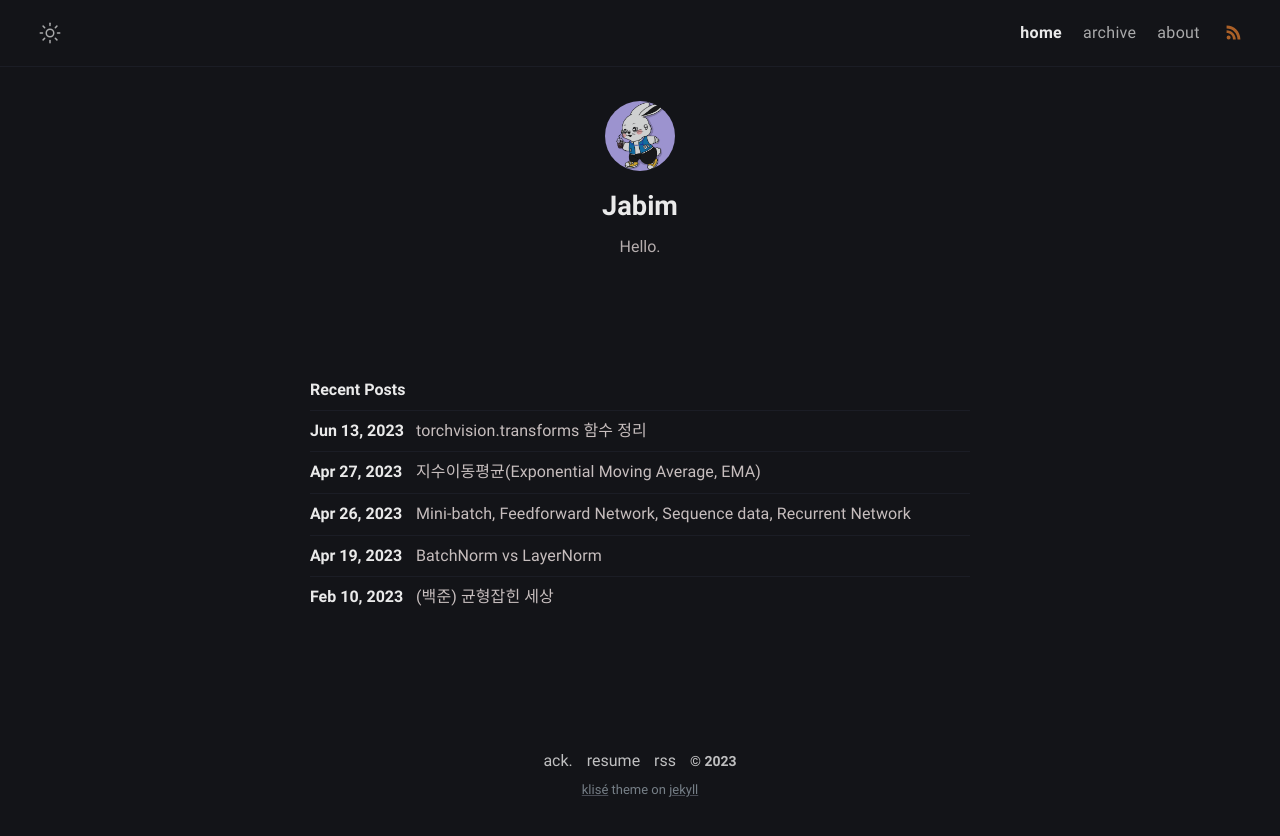
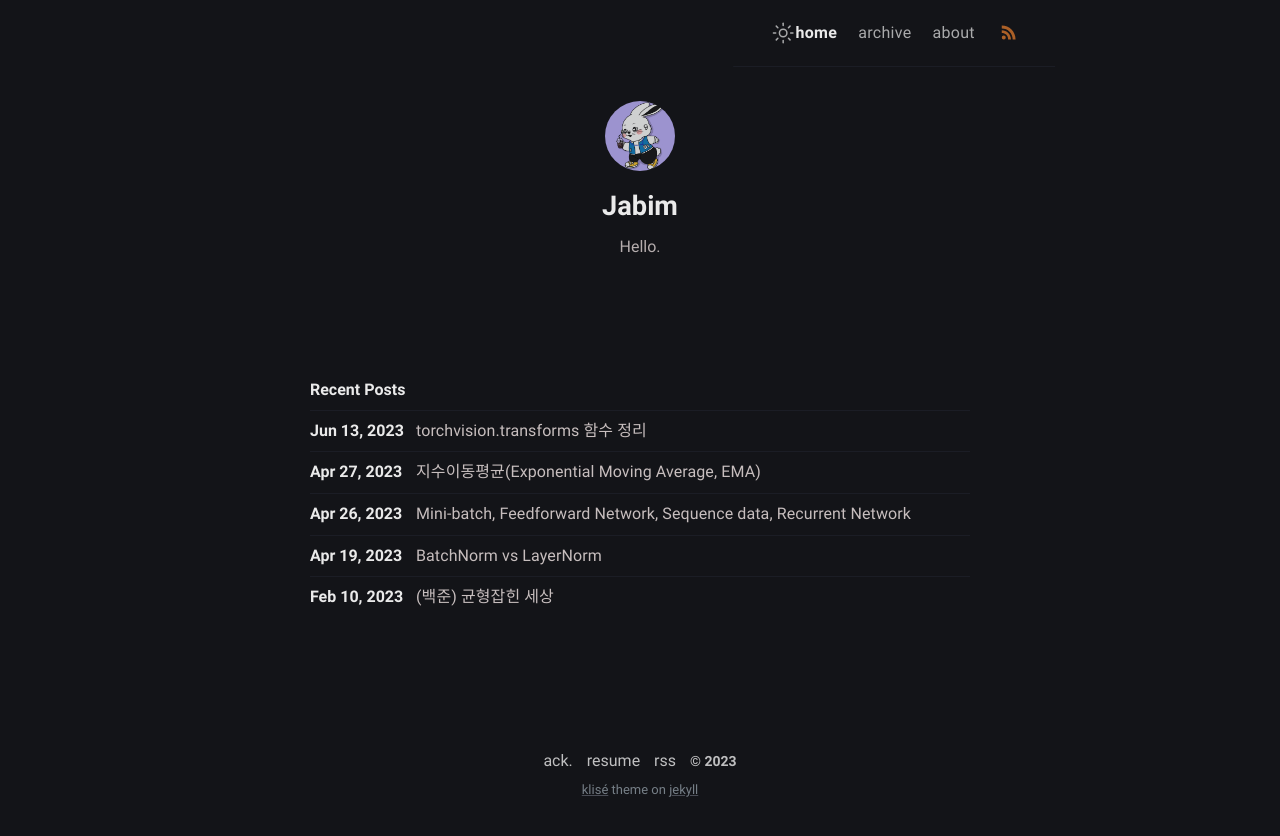
Before and after one commit to JeongSabin/JeongSabin.github.io, a Jekyll site: the page built from index.md, in a window 1280 px wide. Shown: the top 836 px of the page. Built offline with Jekyll 4.4.1, drawn with Linux system fonts in a browser that asks for light colours.

Commit message:
navbar fixed

```diff
--- a/_sass/klise/_layout.scss
+++ b/_sass/klise/_layout.scss
@@ -1,16 +1,16 @@
 // Navbar
 .navbar {
   height: auto;
-  max-width: 100%;
+  max-width: calc(#{$wide-size} - (#{$spacing-full} * 2));
+  max-width: -webkit-calc(#{$wide-size} - (#{$spacing-full} * 2));
   position: fixed;
   top: 0;
-  left: 0;
-  right: 0;
+  right: 5%;
+  transform: translateX(-50%);
   border-bottom: 1px solid $light;
   padding: $spacing-full - 15px $spacing-full;
   @extend %clearfix;
 }
-
 
 // Navigation
 .menu {
```
